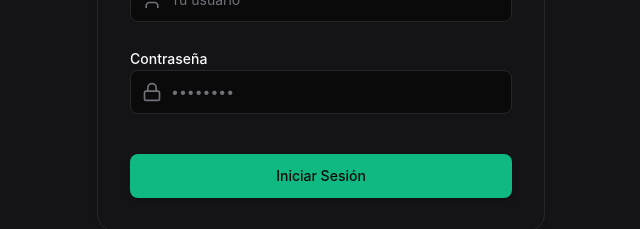
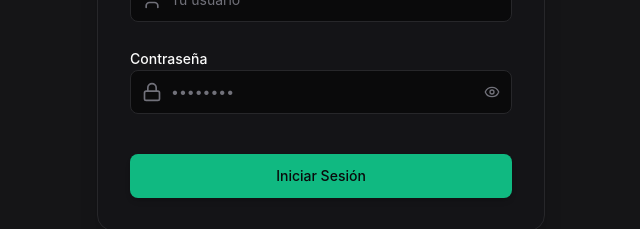
Before and after one commit to HFernandoCR/proyecto-paqueteria, a React (Vite) app in the folder frontend/: page /login in a window 1280 px wide. Shown: the part 423-652 px from the top of the page, without its empty margins (319-959 px from the left). Built offline with nearby package versions, Linux system fonts and the light colour scheme.

Commit message:
fix(frontend): agregar toggle para mostrar contrasena en login

```diff
--- a/frontend/src/pages/Login.tsx
+++ b/frontend/src/pages/Login.tsx
@@ -1,12 +1,13 @@
 import { useState } from 'react';
 import { useNavigate } from 'react-router-dom';
-import { Truck, Lock, User, AlertCircle } from 'lucide-react';
+import { Truck, Lock, User, AlertCircle, Eye, EyeOff } from 'lucide-react';
 import { cn } from '@/lib/utils';
 
 export function Login() {
   const [username, setUsername] = useState('');
   const [password, setPassword] = useState('');
   const [error, setError] = useState(false);
+  const [showPassword, setShowPassword] = useState(false);
   const navigate = useNavigate();
 
   const handleLogin = (e: React.FormEvent) => {
@@ -78,9 +79,9 @@ export function Login() {
                   <Lock className="h-5 w-5 text-muted-foreground" />
                 </div>
                 <input
-                  type="password"
+                  type={showPassword ? 'text' : 'password'}
                   className={cn(
-                    "flex h-11 w-full rounded-md border border-input bg-background px-3 py-2 pl-10 text-sm ring-offset-background",
+                    "flex h-11 w-full rounded-md border border-input bg-background px-3 py-2 pl-10 pr-10 text-sm ring-offset-background",
                     "file:border-0 file:bg-transparent file:text-sm file:font-medium",
                     "placeholder:text-muted-foreground",
                     "focus-visible:outline-none focus-visible:ring-2 focus-visible:ring-primary focus-visible:ring-offset-2",
@@ -94,6 +95,14 @@ export function Login() {
                   }}
                   required
                 />
+                <button
+                  type="button"
+                  onClick={() => setShowPassword(prev => !prev)}
+                  className="absolute inset-y-0 right-0 pr-3 flex items-center text-muted-foreground hover:text-foreground transition-colors"
+                  aria-label={showPassword ? 'Ocultar contraseña' : 'Mostrar contraseña'}
+                >
+                  {showPassword ? <EyeOff className="h-4 w-4" /> : <Eye className="h-4 w-4" />}
+                </button>
               </div>
             </div>
 
```
